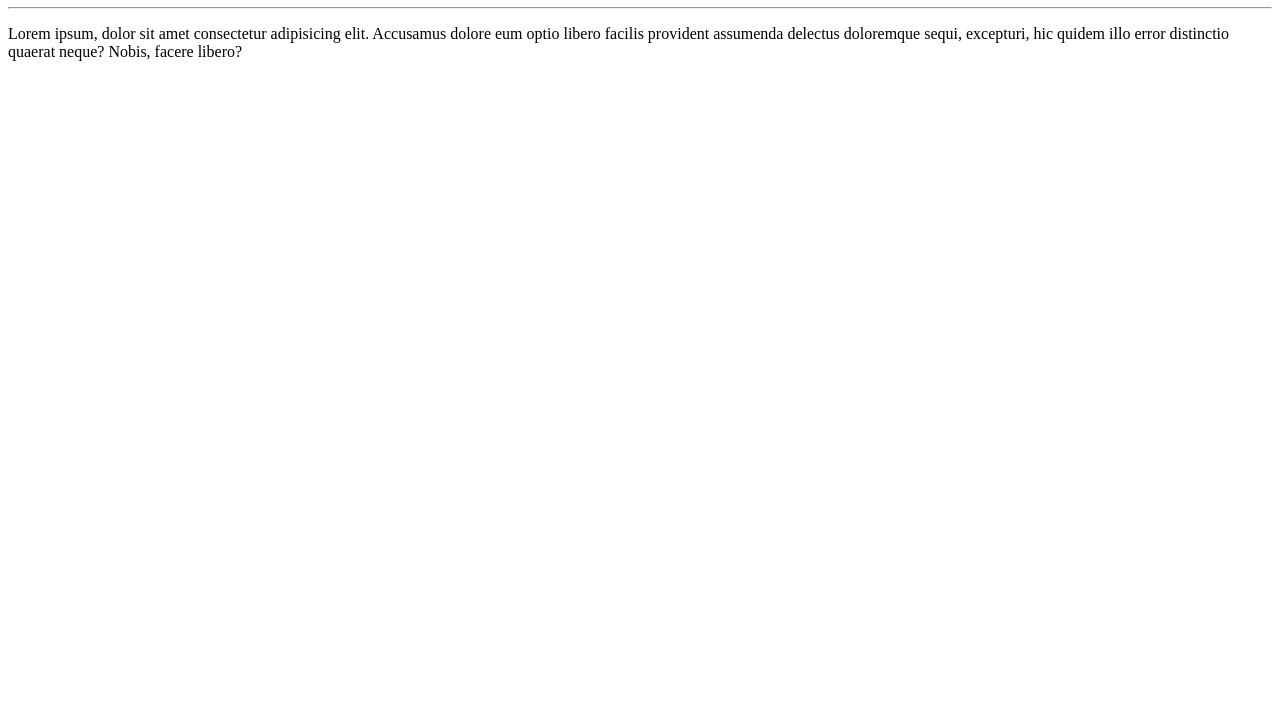
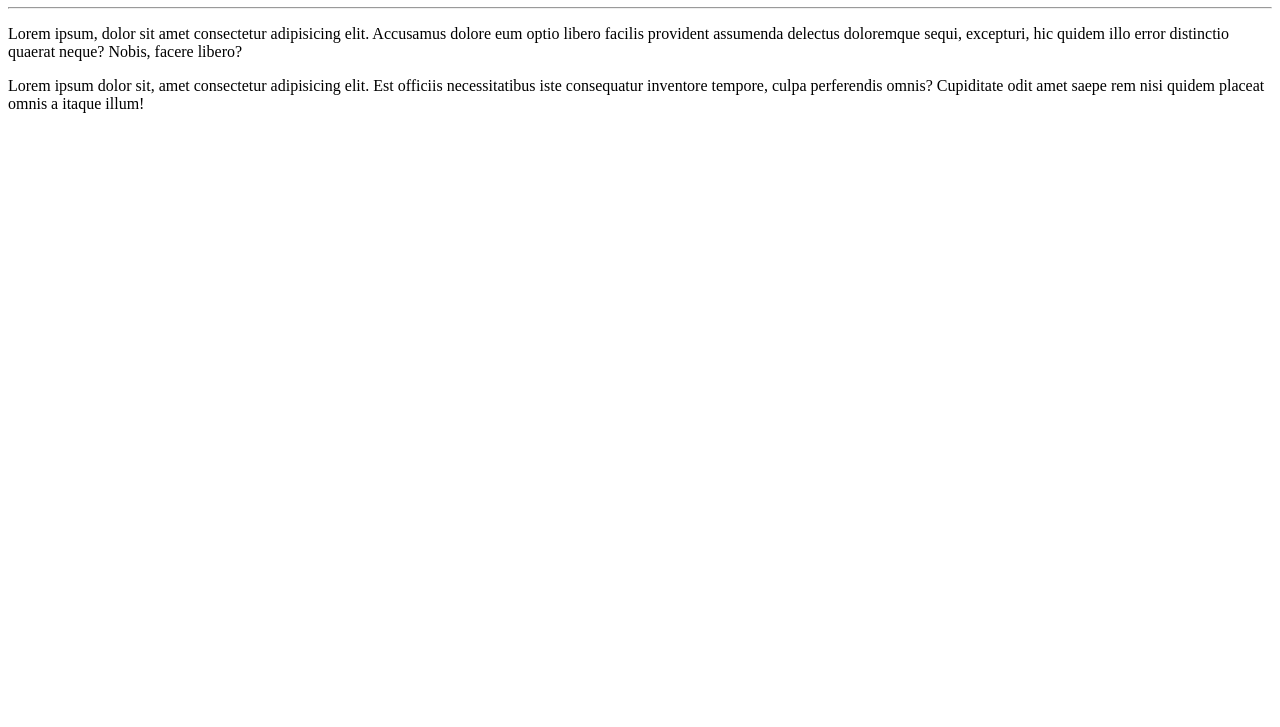
Before and after one commit to dougstan/ola-mundo, a plain HTML site: page site-exemplo/index.html in a window 1280 px wide. Shown: the part 73-800 px from the top of the page. Drawn offline with Linux system fonts and the light colour scheme.

Commit message:
Adição de parágrafo

```diff
--- a/site-exemplo/index.html
+++ b/site-exemplo/index.html
@@ -9,6 +9,7 @@
     <h1>Olá mundo!!!</h1>
     <hr>
     <p>Lorem ipsum, dolor sit amet consectetur adipisicing elit. Accusamus dolore eum optio libero facilis provident assumenda delectus doloremque sequi, excepturi, hic quidem illo error distinctio quaerat neque? Nobis, facere libero?</p>
+    <p>Lorem ipsum dolor sit, amet consectetur adipisicing elit. Est officiis necessitatibus iste consequatur inventore tempore, culpa perferendis omnis? Cupiditate odit amet saepe rem nisi quidem placeat omnis a itaque illum!</p>
 
 </body>
 </html>
```
